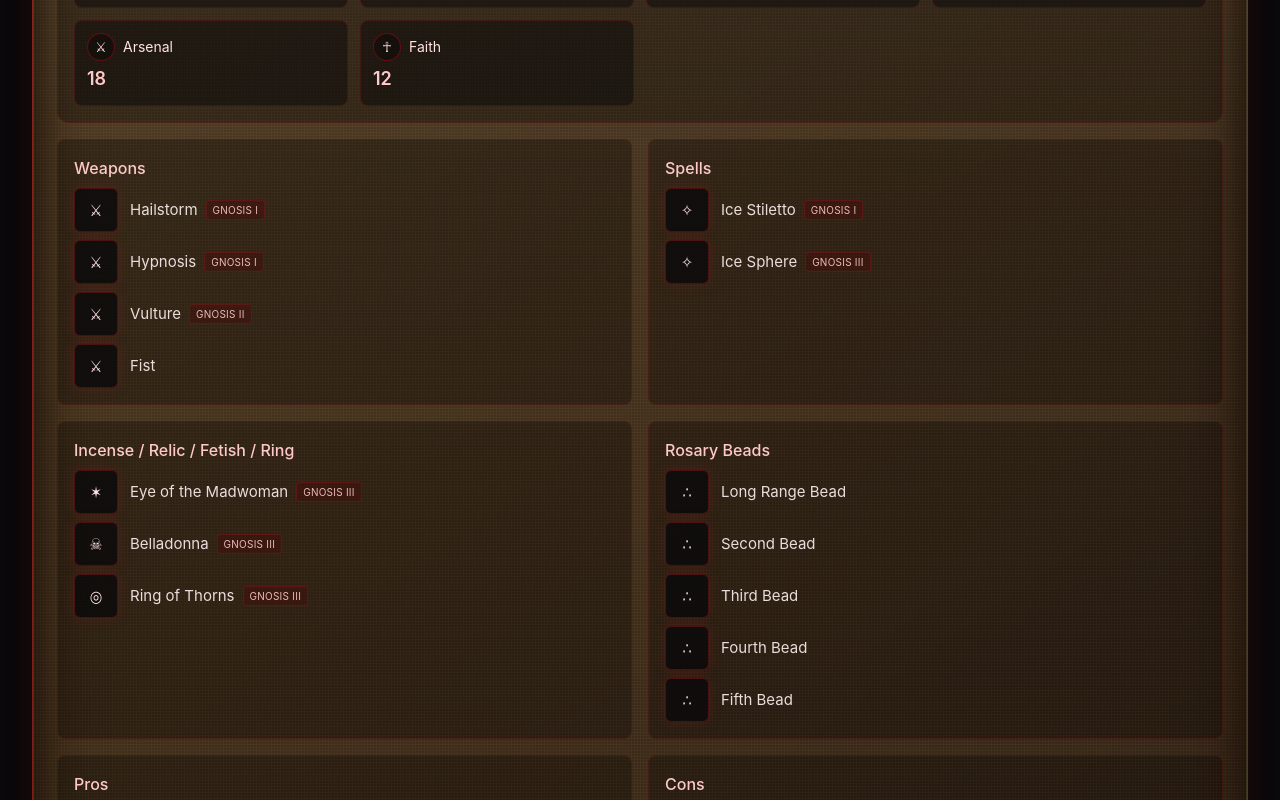
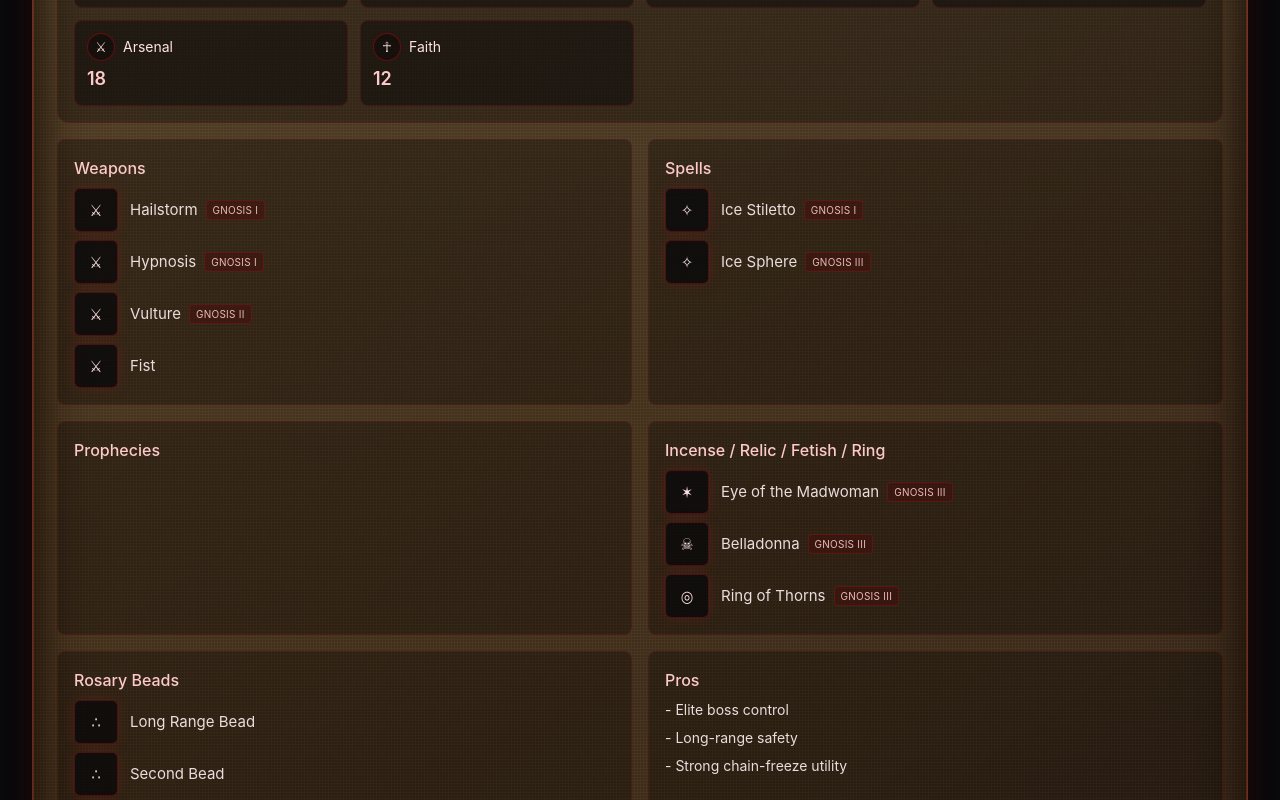
Before and after one commit to DrZyDre/ashen-reliquary, a React (Vite) app: page /build/frozen-judicator in a window 1280 px wide. Shown: the part 540-1340 px from the top of the page. Built offline with nearby package versions, Linux system fonts and the light colour scheme; no server answers.

Commit message:
Added a prophecy card and then all the metadata for each prophecy.

```diff
--- a/src/data/builds.ts
+++ b/src/data/builds.ts
@@ -2,50 +2,62 @@ import type { Build } from "../types";
 
 export const builds: Build[] = [
   {
-    id: "saint-hunter",
-    name: "Saint Hunter",
-    playstyle: "Reliable mid-range control with burn pressure and safe sustain.",
-    difficulty: "Moderate",
+    id: "melee-build",
+    name: "Melee Build",
+    playstyle: "Slide, use Katar, kill with Psychopomp, repeat. Burning Stake for AOE.",
+    difficulty: "Easy",
     beginnerFriendly: true,
     stats: {
-      flesh: 20,
-      blood: 15,
-      mind: 10,
-      witchery: 25,
-      arsenal: 18,
-      faith: 12,
+      flesh: 15,
+      blood: 30,
+      mind: null,
+      witchery: null,
+      arsenal: 30,
+      faith: 40,
     },
-    firearms: ["Hunger", "Ricochet"],
+    firearms: ["Hypnosis", "Psychopomp"],
     demonic: ["Falling Star"],
-    melee: ["Fist"],
-    lightSpell: ["Fireballs"],
+    melee: ["Katar"],
+    lightSpell: ["Firebreath"],
     heavySpell: ["Burning Stake"],
-    prophecies: [],
-    incense: [],
+    prophecies: [
+      "Prophecy of Dead Eyes",
+      "Empty",
+      "Prophecy of Fire Element",
+      "Prophecy of Destruction",
+      "Prophecy of the Bull",
+      "Prophecy of the Serpent",
+      "Prophecy of Firearms"
+    ],
+    incense: ["Bulwark Incense"],
     rosaryBeads: [
+      "Dash Range Bead",
+      "Blessed Aim Bead I",
+      "Blessed Hits Bead",
       "Short Range Bead",
-      "Second Bead",
-      "Third Bead",
-      "Fourth Bead",
-      "Fifth Bead",
+      "Ammo Preservation Bead",
     ],
-    relic: ["Blood of a Banshee"],
-    fetish: ["Mandrake"],
+    relic: ["Biting Tongue"],
+    fetish: ["Belladonna"],
     ring: ["Crown of Fire"],
-    pros: ["Excellent starter path", "Strong crowd clear", "Forgiving defensive setup"],
-    cons: ["Less burst than glass-cannon options", "Spell uptime relies on aggression"],
-    notes: "Open with Fireballs, plant Burning Stake on choke points, and chain burn effects.",
+    // pros: ["Covers all ranges", "Strong crowd clear", "Lots of mobility"],
+    // cons: ["Less burst than glass-cannon options", "Spell uptime relies on aggression"],
+    notes: "Can switch out Dash Range Bead for Free Arcana Bead. Hypnosis is more of a back up",
     progressionChecklist: [
-      { id: "e1", label: "Research Hunger", group: "weapons" },
-      { id: "e2", label: "Research Ricochet", group: "weapons" },
+      { id: "e1", label: "Research Hypnosis", group: "weapons" },
+      { id: "e2", label: "Research Psychopomp", group: "weapons" },
       { id: "e3", label: "Research Falling Star", group: "weapons" },
-      { id: "e4", label: "Unlock Fireballs", group: "spells" },
-      { id: "e5", label: "Unlock Burning Stake", group: "spells" },
-      { id: "e6", label: "Reach Witchery 24", group: "stats" },
-      { id: "e7", label: "Reach Vitality 24", group: "stats" },
-      { id: "e8", label: "Equip Blood of a Banshee", group: "gear" },
-      { id: "e9", label: "Equip Mandrake + Crown of Fire", group: "gear" },
-      { id: "e10", label: "Unlock Mysterium II for Hunger", group: "optional", optional: true },
+      { id: "e4", label: "Obtain Katar", group: "weapons" },
+      { id: "e5", label: "Obtain Firebreath", group: "spells" },
+      { id: "e6", label: "Obtain Burning Stake", group: "spells" },
+      { id: "e7", label: "Reach Faith 40", group: "stats" },
+      { id: "e8", label: "Reach Arsenal 30", group: "stats" },
+      { id: "e9", label: "Reach Blood 30", group: "stats" },
+      { id: "e10", label: "Reach Flesh 15", group: "stats" },
+      { id: "e11", label: "Equip Biting Tongue", group: "gear" },
+      { id: "e12", label: "Equip Belladonna", group: "gear" },
+      { id: "e13", label: "Equip Crown of Fire", group: "gear" },
+      { id: "e14", label: "Unlock Mysterium II for Psychopomp", group: "optional", optional: true },
     ],
   },
   {
--- a/src/data/itemMetadata.ts
+++ b/src/data/itemMetadata.ts
@@ -2,6 +2,7 @@ export interface ItemMetadata {
   gnosis?: string;
   location?: string;
   acquisition?: string;
+  imageURL?: string;
 }
 
 const firearms: Record<string, ItemMetadata> = {
@@ -12,34 +13,61 @@ const firearms: Record<string, ItemMetadata> = {
   Duelist: { gnosis: "Gnosis II" },
   Echo: { gnosis: "Gnosis 0" },
   "Falling Star": { gnosis: "Gnosis II" },
-  Fatum: { acquisition: "Obtained by unsealing three Latent Orbs of Irongate Castle in the Apothecary of the Shrouded Hermitorium"},
+  Fatum: {
+    location: "Location: Apothecary - Shrouded Hermitorium",
+    acquisition: "Acquisition: Unseal 3 Irongate Castle Latent Orbs"
+  },
   Frostbite: { gnosis: "Gnosis II" },
   Hailstorm: { gnosis: "Gnosis I" },
   Hangfire: { gnosis: "Gnosis I" },
   Hunger: { gnosis: "Gnosis 0" },
   Hypnosis: { gnosis: "Gnosis I" },
-  Judgement: {location: "Found on an overturned bench in The Sanctuary of the Shrouded Hermitorium, after completing the labyrinth in Witch Mountain" },
-  Koschei: { gnosis: "Gnosis II", acquisition: "Obtained from a quest that begins when picking up the Pile of Bones that appears next to the Workshop Mirror in the Shrouded Hermitorium" },
-  Martyr: { gnosis: "Gnosis III", acquisition: "Found on on an altar near the reward chests in the final room of the Velmorne Witch Vault; requires Gnosis III and 15000 Witchfire to access" },
+  Judgement: {
+    location: "Location: Sanctuary - Shrouded Hermitorium",
+    acquisition: "Complete the Witch Mountain labyrinth, then check the overturned bench"
+  },
+  Koschei: {
+    gnosis: "Gnosis II",
+    location: "Workshop Mirror — Shrouded Hermitorium",
+    acquisition: "Pick up the Pile of Bones to begin the quest",
+  },
+  Martyr: {
+    gnosis: "Gnosis III",
+    location: "Final Room — Velmorne Witch Vault",
+    acquisition: "Requires 15,000 Witchfire; found on the altar near reward chests",
+  },
   Midas: { gnosis: "Gnosis III" },
   Nemesis: { gnosis: "Gnosis III" },
-  Oracle: { location: "Found behind the small waterfall in the Depths of Velmorne underground, accessible by following the large waterfall downward, which lies north of the fountain in the Square of Echoes." },
+  Oracle: {
+    location: "Depths of Velmorne — behind the small waterfall",
+    acquisition: "Follow the large waterfall downward north of the Square of Echoes fountain",
+  },
   Psychopomp: { gnosis: "Gnosis I" },
   Ricochet: { gnosis: "Gnosis II" },
-  Rotweaver: { location: "Found in the Dining Area of The Wailing Tower, lying on the Prophet's altar" },
-  Striga: { gnosis: "Gnosis II", acquisition: "Found hidden behind a Mirage on the upper floor of the Gnosis Chamber, located in the cellar of The Sanctuary in the Shrouded Hermitorium; requires Gnosis II and 2500WhiteVolatileWitchfireIcon.png to dispel. Early Access only." },
-  Tribunal: {location: "Shrouded Hermitorium", acquisition: "Obtained by conquering the trial of Torment VI" },
+  Rotweaver: {
+    location: "Dining Area — The Wailing Tower, Island of the Damned",
+    acquisition: "Found lying on the Prophet's altar",
+  },
+  Striga: {
+    gnosis: "Gnosis II",
+    location: "Gnosis Chamber — Sanctuary Cellar, Shrouded Hermitorium",
+    acquisition: "Dispel the upper-floor Mirage with 2,500 White Volatile Witchfire; Early Access only",
+  },
+  Tribunal: {location: "Location: Shrouded Hermitorium", acquisition: "Acquisition: Conquer the trial of Torment VI" },
   Vulture: { gnosis: "Gnosis II" },
   Whisper: { gnosis: "Gnosis II" },
 }
 
 const spells: Record<string, ItemMetadata> = {
   "Blight Cyst": { gnosis: "Gnosis I" },
-  "Burning Stake": { gnosis: "Gnosis III", location: "Irongate Castle" },
+  "Burning Stake": {
+    gnosis: "Gnosis III",
+    location: "Location: Irongate Castle"
+   },
   Cornucopia: { gnosis: "Gnosis III" },
   "Cursed Bell": { gnosis: "Gnosis II" },
   Fireballs: { gnosis: "Gnosis 0" },
-  Firebreath: { location: "Island of the Damned"},
+  Firebreath: { location: "Location: Island of the Damned"},
   "Frost Cone": { gnosis: "Gnosis 0" },
   "Ice Sphere": { gnosis: "Gnosis III" },
   "Ice Stiletto": { gnosis: "Gnosis I" },
@@ -53,6 +81,81 @@ const spells: Record<string, ItemMetadata> = {
   Twinshade: { gnosis: "Gnosis V" },
 }
 
+const prophecies: Record<string, ItemMetadata> = {
+  "Prophecy of Air Element": {
+    location: "Location: Astral Rift - The Wailing Tower, Island of the Damned",
+    acquisition: "Acquisition: Found within the Madman's Dream"
+  },
+  "Prophecy of Dead Eyes": {
+    location: "Location: Dining Area - The Wailing Tower, Island of the Damned",
+    acquisition: "Acquisition: Trade 300 Divine Essence at the altar"
+  },
+  "Prophecy of Destruction": {
+    location: "Location: Dining Area - The Wailing Tower, Island of the Damned",
+    acquisition: "Acquisition: Trade 330 Divine Essence at the altar"
+  },
+  "Prophecy of Earth Element": {
+    location: "Location: Astral Rift - The Wailing Tower, Island of the Damned",
+    acquisition: "Acquisition: Found within the Madman's Dream"
+  },
+  "Prophecy of Fire Element": {
+    location: "Location: Astral Rift - The Wailing Tower, Island of the Damned",
+    acquisition: "Acquisition: Found within the Madman's Dream"
+  },
+  "Prophecy of Firearms": {
+    location: "Location: Shrouded Hermitorium",
+    acquisition: "Acquisition: Prophecy Study"
+  },
+  "Prophecy of Gunpowder": {
+    location: "Location: Containment Floor - The Wailing Tower, Island of the Damned",
+    acquisition: "Acquisition: Found on northeast bench"
+  },
+  "Prophecy of Health": {
+    location: "Location: Scholars' Cells - The Wailing Tower, Island of the Damned",
+    acquisition: "Acquisition: Found in northwest room on top of wooden box"
+  },
+  "Prophecy of Heaviness": {
+    location: "Location: Dining Area - The Wailing Tower, Island of the Damned",
+    acquisition: "Acquisition: Trade 150 Divine Essence at the altar"
+  },
+  "Prophecy of Lightness": {
+    location: "Location: Astral Rift - The Wailing Tower, Island of the Damned",
+    acquisition: "Acquisition: Found within the Madman's Dream"
+  },
+  "Prophecy of Nimble Fingers": {
+    location: "Location: Containment Floor - The Wailing Tower, Island of the Damned",
+    acquisition: "Acquisition: Found on wooden box in the northwest"
+  },
+  "Prophecy of Spells": {
+    location: "Location: Tower Entry Chamber - Island of the Damned",
+    acquisition: "Acquisition: Found next to a hole in the ground"
+  },
+  "Prophecy of Stamina": {
+    location: "Location: Scholars' Cells - The Wailing Tower, Island of the Damned",
+    acquisition: "Acquisition: Found on ledge in the south tunnel"
+  },
+  "Prophecy of the Bull": {
+    location: "Location: Dining Area - The Wailing Tower, Island of the Damned",
+    acquisition: "Acquisition: Trade 200 Divine Essence at the altar"
+  },
+  "Prophecy of the Serpent": {
+    location: "Location: Dining Area - The Wailing Tower, Island of the Damned",
+    acquisition: "Acquisition: Trade 250 Divine Essence at the altar"
+  },
+  "Prophecy of Variety": {
+    location: "Location: Intake Area - The Wailing Tower, Island of the Damned",
+    acquisition: "Acquisition: Found on broken support bridge"
+  },
+  "Prophecy of Water Element": {
+    location: "Location: Astral Rift - The Wailing Tower, Island of the Damned",
+    acquisition: "Acquisition: Found within the Madman's Dream"
+  },
+  "Prophecy of Witchfire": {
+    location: "Location: Intake Area - The Wailing Tower, Island of the Damned",
+    acquisition: "Acquisition: Found in front of wooden door"
+  },
+}
+
 const rings: Record<string, ItemMetadata> = {
   "Crown of Fire": { gnosis: "Gnosis II" },
   "Dynamo Ring": { gnosis: "Gnosis III" },
@@ -62,18 +165,30 @@ const rings: Record<string, ItemMetadata> = {
   "Ring of Thorns": { gnosis: "Gnosis III" },
   "Ring of Wings": { gnosis: "Gnosis III" },
   "Shadowmist Ring": { gnosis: "Gnosis IV" },
-  "Static Ring": {location: "Shrouded Hermitorium", acquisition: "Obtained by conquering the trial of Torment V" },
+  "Static Ring": {
+    location: "Location: Shrouded Hermitorium",
+    acquisition: "Acquisition: Conquer the trial of Torment V"
+  },
 }
 
 const relics: Record<string, ItemMetadata> = {
-  "Biting Tongue": { location: "Shrouded Hermitorium", acquisition: "Obtained by conquering the trial of Torment IV" },
+  "Biting Tongue": {
+    location: "Location: Shrouded Hermitorium",
+    acquisition: "Acquistion: Conquer the trial of Torment IV"
+  },
   "Blood of a Banshee": { gnosis: "Gnosis IV" },
   "Book of Serpents": { gnosis: "Gnosis III" },
-  "Braid of a Seductress": { location: "Irongate Castle" },
+  "Braid of a Seductress": { location: "Location: Irongate Castle" },
   "Eye of the Madwoman": { gnosis: "Gnosis III" },
-  Kirfane: { gnosis: "Gnosis I", location: "Island of the Damned Witch Vault" },
+  Kirfane: {
+    gnosis: "Gnosis I",
+    location: "Location: Island of the Damned Witch Vault"
+  },
   "Painted Tooth": { gnosis: "Gnosis IV" },
-  Parasite: { gnosis: "Gnosis II", location: "Velmorne" },
+  Parasite: {
+    gnosis: "Gnosis II",
+    location: "Location: Velmorne"
+  },
   Scourage: { gnosis: "Gnosis IV" },
   "Severed Ear": { gnosis: "Gnosis III" },
 }
@@ -89,7 +204,10 @@ const fetishes: Record<string, ItemMetadata> = {
 }
 
 const beads: Record<string, ItemMetadata> = {
-  "Short Range Bead": { acquisition: "Dropped by the Dimacher in Irongate Castle" },
+  "Short Range Bead": {
+    location:"Location: Irongate Castle",
+    acquisition: "Acquisition: Dropped by the Dimacher"
+  },
 }
 
 const incense: Record<string, ItemMetadata> = {
@@ -99,9 +217,10 @@ const incense: Record<string, ItemMetadata> = {
 export const itemMetadata: Record<string, ItemMetadata> = {
   ...firearms,
   ...spells,
-  ...beads,
+  ...prophecies,
   ...rings,
   ...relics,
   ...fetishes,
+  ...beads,
   ...incense,
 };
--- a/src/pages/BuildDetailPage.tsx
+++ b/src/pages/BuildDetailPage.tsx
@@ -31,7 +31,7 @@ export function BuildDetailPage({
   const [fetchedGnosis, setFetchedGnosis] = useState<Record<string, string | null>>({});
 
   const imageCandidates = useMemo(
-    () => [...build.firearms, ...build.demonic, ...build.melee, ...build.lightSpell, ...build.heavySpell, ...build.incense, ...build.rosaryBeads, ...build.relic, ...build.fetish, ...build.ring],
+    () => [...build.firearms, ...build.demonic, ...build.melee, ...build.lightSpell, ...build.heavySpell, ...build.prophecies, ...build.incense, ...build.rosaryBeads, ...build.relic, ...build.fetish, ...build.ring],
     [build],
   );
 
@@ -124,6 +124,13 @@ export function BuildDetailPage({
             gnosisByItem={fetchedGnosis}
           />
           <BuildSection
+            title="Prophecies"
+            items={build.prophecies}
+            iconFamily="Prophecy"
+            imageUrls={imageUrls}
+            gnosisByItem={fetchedGnosis}
+          />
+          <BuildSection
             title="Incense / Relic / Fetish / Ring"
             items={[...build.incense, ...build.relic, ...build.fetish, ...build.ring]}
             iconFamily="Item"
@@ -137,8 +144,13 @@ export function BuildDetailPage({
             imageUrls={imageUrls}
             gnosisByItem={fetchedGnosis}
           />
-          <BuildSection title="Pros" items={build.pros} />
-          <BuildSection title="Cons" items={build.cons} />
+          {build.pros?.length ? (
+            <BuildSection title="Pros" items={build.pros} />
+          ) : null}
+
+          {build.cons?.length ? (
+            <BuildSection title="Cons" items={build.cons} />
+          ) : null}
         </div>
 
         <div className="page-muted mt-4 rounded-lg border border-red-900/30 bg-black/30 p-4">
@@ -207,16 +219,15 @@ function BuildSection({
                   </span>
                 ) : null}
               </div>
+              {itemMetadata[item]?.location ? (
+                <p className="rounded border border-red-900/50 bg-red-950/40 px-1.5 py-0.5 text-[10px] uppercase tracking-wide text-red-200/90">
+                  {itemMetadata[item]?.location}
+                </p>
+              ) : null}
 
               {itemMetadata[item]?.acquisition ? (
                 <p className="rounded border border-red-900/50 bg-red-950/40 px-1.5 py-0.5 text-[10px] uppercase tracking-wide text-red-200/90">
                   {itemMetadata[item]?.acquisition}
-                </p>
-              ) : null}
-
-              {itemMetadata[item]?.location ? (
-                <p className="rounded border border-red-900/50 bg-red-950/40 px-1.5 py-0.5 text-[10px] uppercase tracking-wide text-red-200/90">
-                  {itemMetadata[item]?.location}
                 </p>
               ) : null}
             </div>
@@ -236,11 +247,11 @@ const statLabels: Record<string, string> = {
   faith: "Faith",
 };
 
-function parseStat([stat, value]: [string, number]) {
+function parseStat([stat, value]: [string, number | null | undefined]) {
   return {
     stat,
     label: statLabels[stat] ?? stat,
-    value: value.toString(),
+    value: value == null ? "—" : value.toString(),
   };
 }
 
@@ -294,6 +305,7 @@ function getItemGlyph(family: string) {
   const lower = family.toLowerCase();
   if (lower === "weapon") return "\u2694";
   if (lower === "spell") return "\u2727";
+  if (lower === "prophecy") return "✧";
   if (lower === "ring") return "\u25ce";
   if (lower === "relic") return "\u26b1";
   if (lower === "bead") return "\u2234";
--- a/src/types.ts
+++ b/src/types.ts
@@ -39,8 +39,8 @@ export interface Build {
   relic: string[];
   fetish: string[];
   ring: string[];
-  pros: string[];
-  cons: string[];
+  pros?: string[];
+  cons?: string[];
   notes: string;
   progressionChecklist: ChecklistItem[];
 }
```
